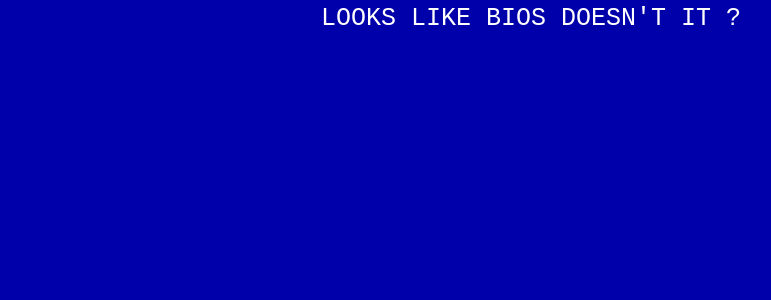
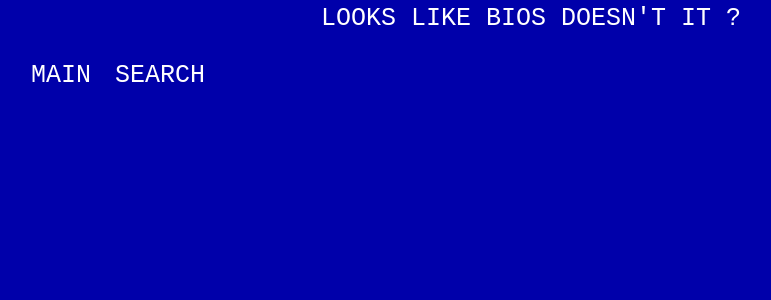
Before and after one commit to buckwheattN1/startup-page, a React (Create React App) app: page / in a window 1280 px wide. Shown: the top 300 px of the page, without its empty margins (109-880 px from the left). Built offline with nearby package versions, Linux system fonts and the light colour scheme.

Commit message:
Add nav component

```diff
--- a/src/components/Header.js
+++ b/src/components/Header.js
@@ -1,9 +1,15 @@
 import React from "react";
 
 import classes from "./Header.module.css";
+import Navigation from "./Navigation";
 
 function Header() {
-  return <header>LOOKS LIKE BIOS DOESN'T IT ?</header>;
+  return (
+    <div>
+      <header>LOOKS LIKE BIOS DOESN'T IT ?</header>
+      <Navigation />
+    </div>
+  );
 }
 
 export default Header;
--- /dev/null
+++ b/src/components/Navigation.js
@@ -0,0 +1,16 @@
+import React from "react";
+
+import classes from "./Navigation.module.css";
+
+function Navigation() {
+  return (
+    <nav>
+      <ul>
+        <li>MAIN</li>
+        <li>SEARCH</li>
+      </ul>
+    </nav>
+  );
+}
+
+export default Navigation;
--- /dev/null
+++ b/src/components/Navigation.module.css
@@ -0,0 +1,26 @@
+nav {
+    padding: 0 4em;
+    display: block;
+}
+
+ul {
+    display: block;
+    list-style-type: disc;
+    margin-block-start: 1em;
+    margin-block-end: 1em;
+    margin-inline-start: 0px;
+    margin-inline-end: 0px;
+    padding-inline-start: 40px;
+}
+
+li {
+    display: inline-block;
+    list-style: none;
+    margin-right: 1.5rem;
+}
+
+li.hover {
+    background-color: #aaa;
+    color: #00a;
+    border-bottom: 1px solid #aaa;
+}
```
